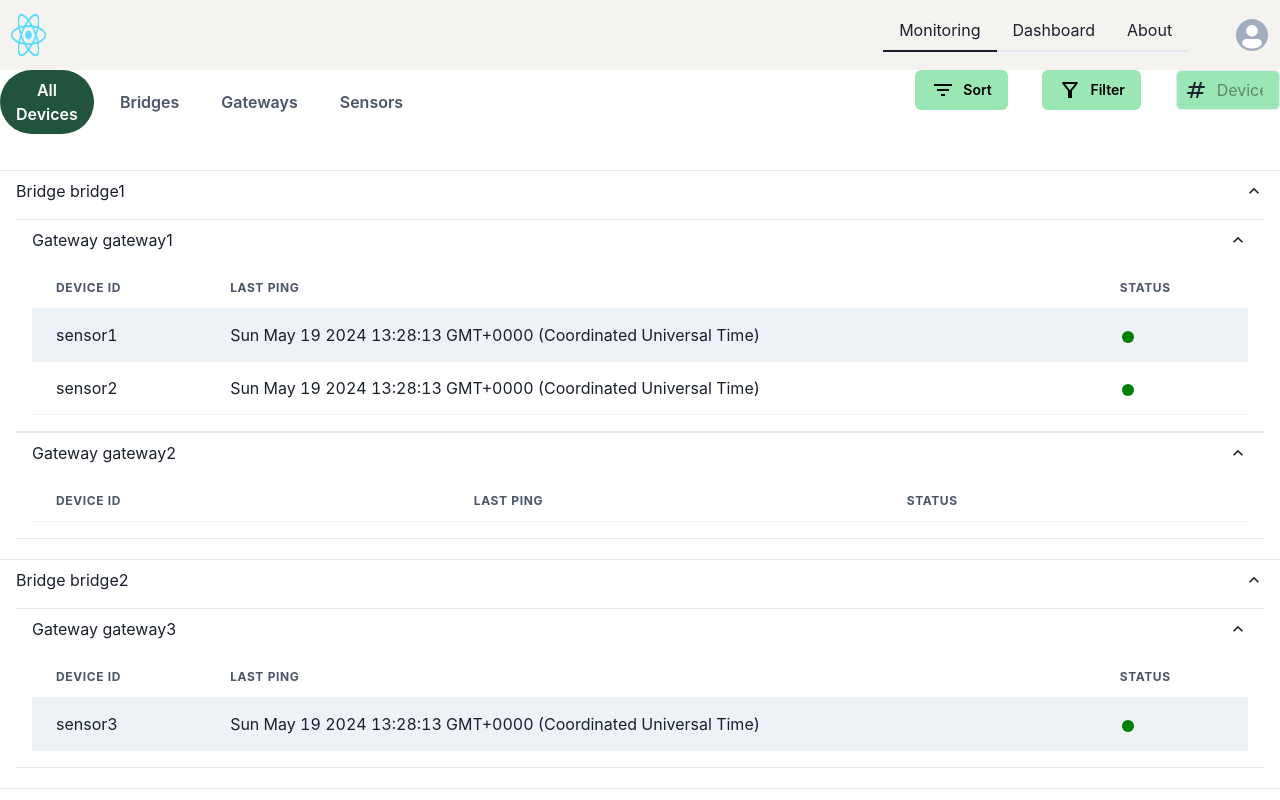
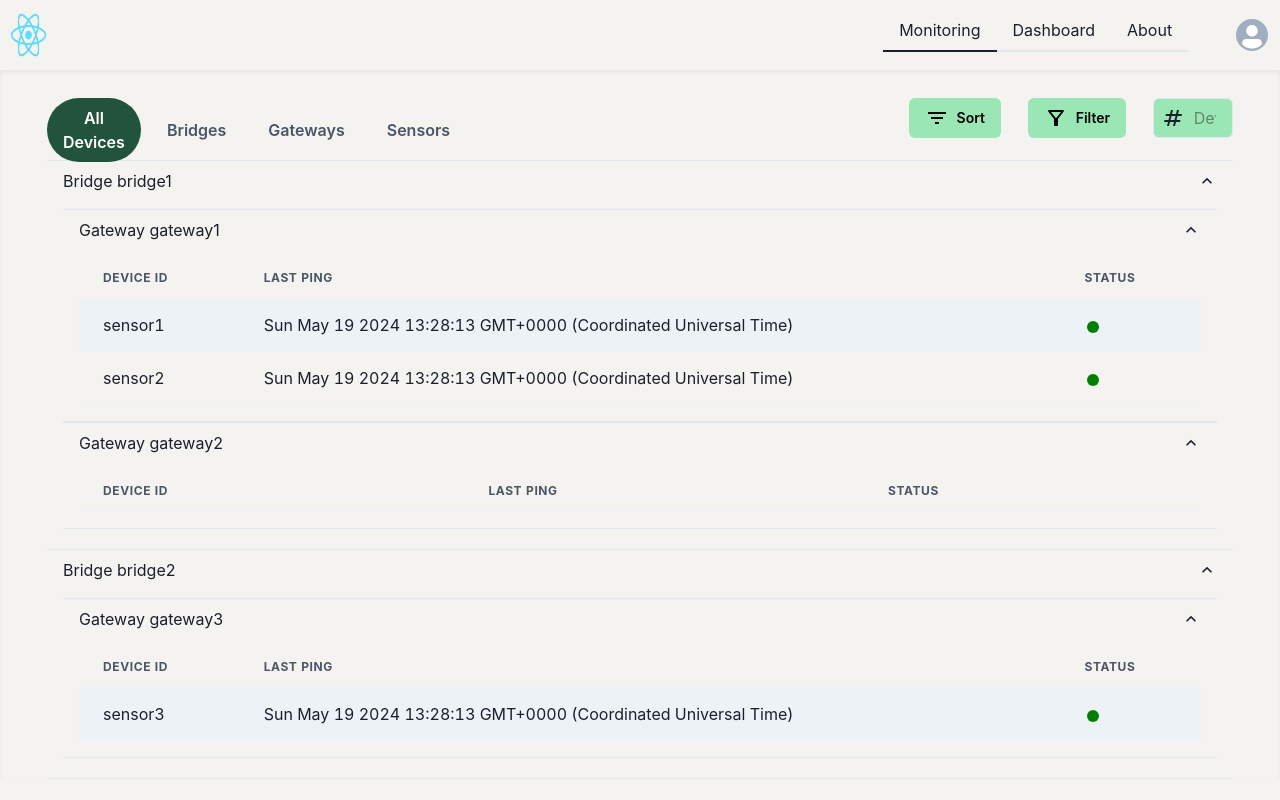
Before and after one commit to mikoMaz/monitoring-via-push-messages, a React (Create React App) app in the folder src/main/webclient/: page /monitoring in a window 1280 px wide. Built offline with nearby package versions, Linux system fonts and the light colour scheme.

Commit message:
monitoring page layout

```diff
--- a/src/main/webclient/src/App.tsx
+++ b/src/main/webclient/src/App.tsx
@@ -9,6 +9,7 @@ export default function App() {
   const navigate = useNavigate();
 
   useEffect(() => {
+    document.body.style.backgroundColor = appProps.appMainProps.ui.colors.background
     if (window.location.pathname === "/") {
       navigate("/monitoring", { replace: true });
     }
--- a/src/main/webclient/src/components/app-main/app-main.tsx
+++ b/src/main/webclient/src/components/app-main/app-main.tsx
@@ -13,17 +13,17 @@ export interface IUIProps {
   heigth: {
     navbar: string;
     footer: string;
-  }
+  };
 }
 
 export const AppMain = ({ ...props }: IAppMainProps) => {
-
   return (
     <Grid
       templateAreas={`"header header"
 	"main main"
 	"footer footer"`}
       gridTemplateRows={`${props.ui.heigth.navbar} 1fr ${props.ui.heigth.footer}`}
+      background="background"
     >
       <GridItem area={"header"}>
         <Navbar {...props.ui} />
--- a/src/main/webclient/src/components/layout/navbar/navbar.tsx
+++ b/src/main/webclient/src/components/layout/navbar/navbar.tsx
@@ -1,4 +1,4 @@
-import { Grid, GridItem } from "@chakra-ui/react";
+import { Box, Grid, GridItem } from "@chakra-ui/react";
 import { NavigationButtons } from "./components/navigation-buttons/navigation-buttons";
 import { UserSidebar } from "./components/user-sidebar/user-sidebar";
 import { Logo } from "./components/logo/logo";
@@ -6,6 +6,7 @@ import { IUIProps } from "../../app-main/app-main";
 
 export const Navbar = ({ ...ui }: IUIProps) => {
   return (
+    <Box>
       <Grid
         templateColumns="1fr 1fr 21fr 6fr 2fr"
         gap={2}
@@ -29,5 +30,6 @@ export const Navbar = ({ ...ui }: IUIProps) => {
           <UserSidebar {...ui} />
         </GridItem>
       </Grid>
+    </Box>
   );
 };
--- a/src/main/webclient/src/components/monitoring-page/monitoring-page.tsx
+++ b/src/main/webclient/src/components/monitoring-page/monitoring-page.tsx
@@ -1,4 +1,4 @@
-import { Grid, GridItem } from "@chakra-ui/react";
+import { Box, Grid, GridItem } from "@chakra-ui/react";
 import {
   Bridge,
   DeviceModel,
@@ -33,8 +33,13 @@ export const MonitoringPage = ({ ...ui }: IUIProps) => {
     ]),
   ]);
   return (
-    <Grid templateRows={`100px ${filteringHeigth} 1fr`}>
-      <GridItem className="control-panel-buttons">
+    <Box paddingLeft="47px" paddingRight="47px" bg={ui.colors.background} boxShadow="inner">
+      <Grid templateRows={`90px ${filteringHeigth} 1fr`}>
+        <GridItem
+          className="control-panel-buttons"
+          marginTop="28px"
+          marginBottom="28px"
+        >
           <Grid templateColumns="3fr 4fr 3fr">
             <GridItem>
               <ViewTypeSelectionTabs {...ui} />
@@ -54,5 +59,6 @@ export const MonitoringPage = ({ ...ui }: IUIProps) => {
           <AllDevicesView {...deviceModel} />
         </GridItem>
       </Grid>
+    </Box>
   );
 };
```
Lines whose indentation alone changed are shown as unchanged.
